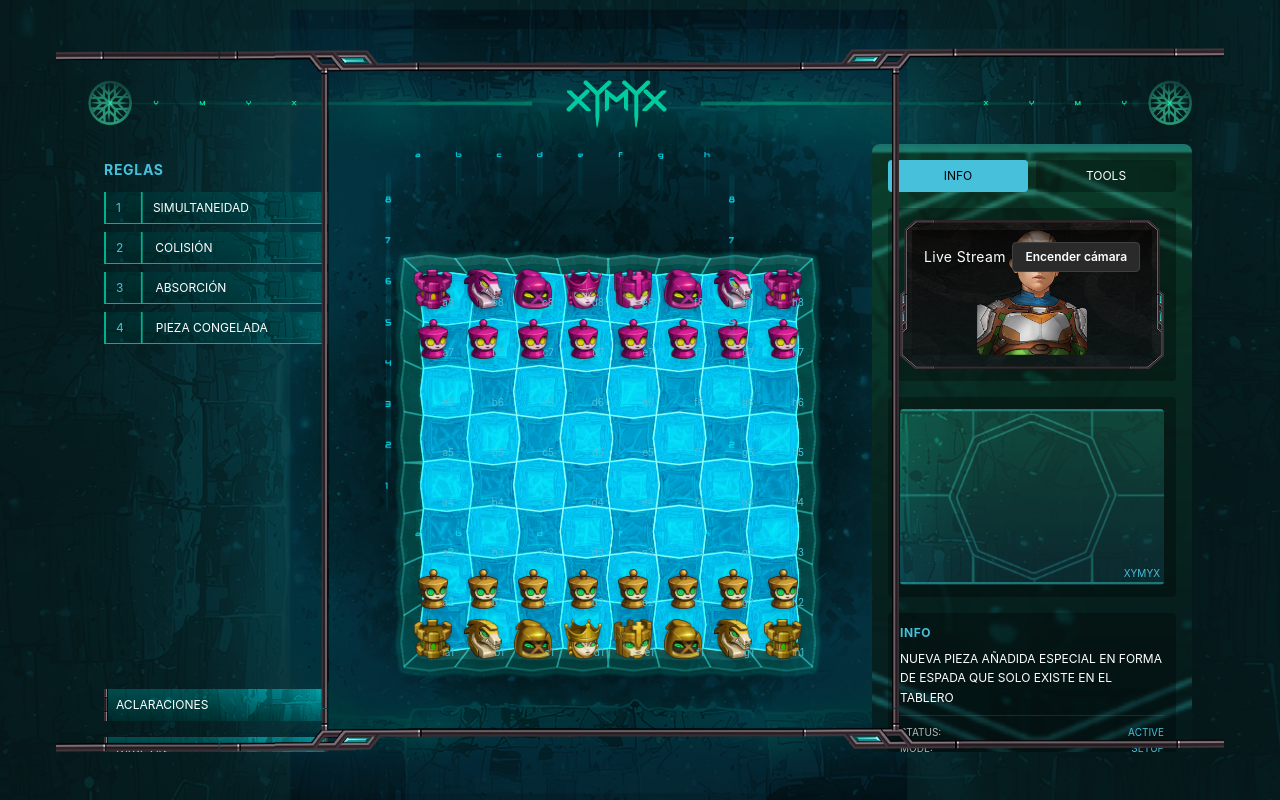
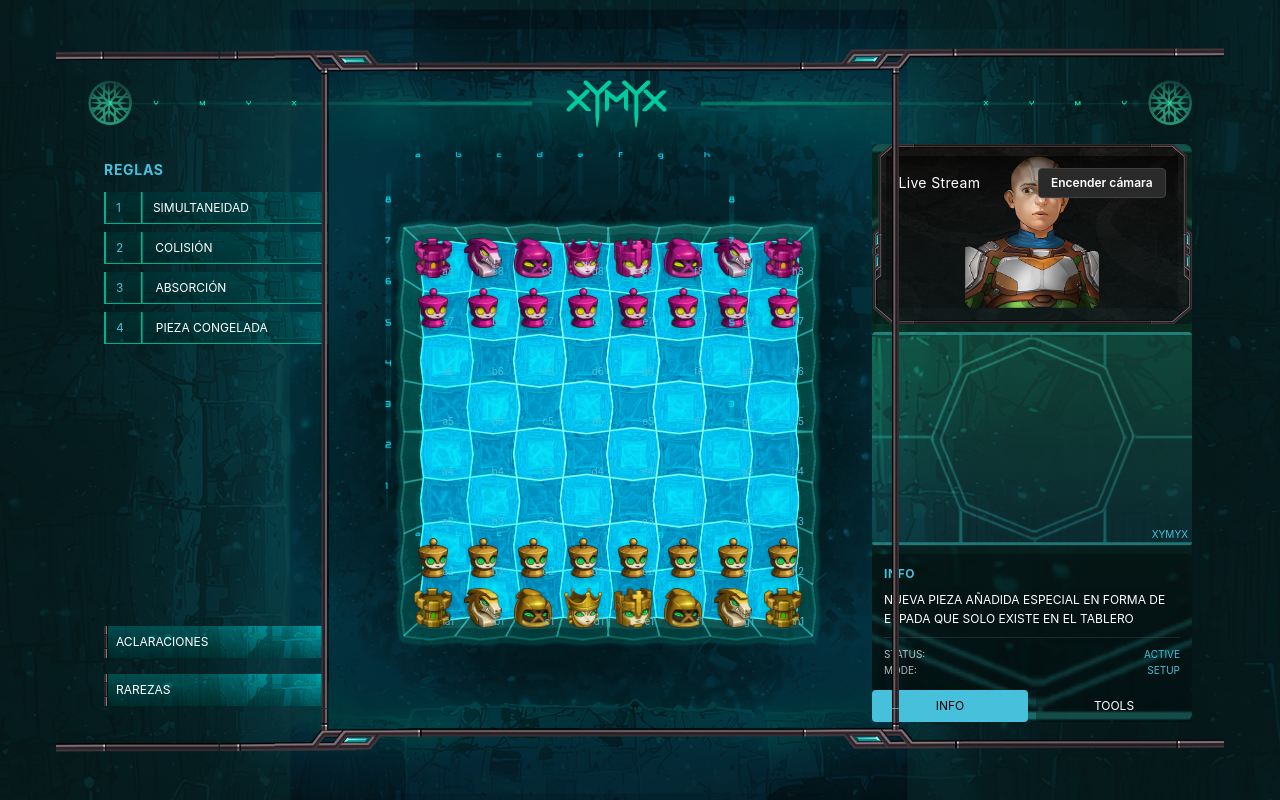
Before and after one commit to wolfcito/xymyx-analysis, a Next.js app: page / in a window 1280 px wide. Built offline with nearby package versions, Linux system fonts and the light colour scheme.

Commit message:
style: update RightPanel layout and spacing for improved UI consistency and add Google Fonts for enhanced typography

```diff
--- a/src/app/globals.css
+++ b/src/app/globals.css
@@ -1,4 +1,5 @@
 @import 'tailwindcss';
+@import url('https://fonts.googleapis.com/css2?family=Rajdhani:wght@300;400;500;600;700&display=swap');
 
 :root {
   --background: #000000;
@@ -261,12 +262,14 @@ body {
   /* Fixed board dimensions for consistent display across devices */
   width: 480px;
   height: 480px;
-  flex-shrink: 0; /* Prevent shrinking in flex containers */
+  flex-shrink: 0;
+  /* Prevent shrinking in flex containers */
 }
 
 /* Board background image sizing - max 30px beyond ideal dimensions */
 .board-background-image {
-  width: 510px !important; /* 480px + 30px */
+  width: 510px !important;
+  /* 480px + 30px */
   height: 510px !important;
   max-width: 510px !important;
   max-height: 510px !important;
@@ -280,7 +283,8 @@ body {
   }
 
   .board-background-image {
-    width: 430px !important; /* 400px + 30px */
+    width: 430px !important;
+    /* 400px + 30px */
     height: 430px !important;
     max-width: 430px !important;
     max-height: 430px !important;
@@ -294,7 +298,8 @@ body {
   }
 
   .board-background-image {
-    width: 390px !important; /* 360px + 30px */
+    width: 390px !important;
+    /* 360px + 30px */
     height: 390px !important;
     max-width: 390px !important;
     max-height: 390px !important;
--- a/src/components/sections/RightPanel.tsx
+++ b/src/components/sections/RightPanel.tsx
@@ -21,41 +21,17 @@ const RightPanel: React.FC = () => {
           fill
           className="object-cover rounded-lg"
         />
-        <div className="relative z-10 flex flex-col h-full p-4">
-          {/* Tab Switcher */}
-          <div className="flex mb-4 space-x-2">
-            <button
-              onClick={() => setActiveTab('info')}
-              className={`flex-1 py-2 px-3 text-xs rounded transition-colors ${
-                activeTab === 'info'
-                  ? 'bg-[var(--neon-green)] text-black'
-                  : 'bg-black/30 text-white hover:text-[var(--neon-green)]'
-              }`}
-            >
-              INFO
-            </button>
-            <button
-              onClick={() => setActiveTab('tools')}
-              className={`flex-1 py-2 px-3 text-xs rounded transition-colors ${
-                activeTab === 'tools'
-                  ? 'bg-[var(--neon-green)] text-black'
-                  : 'bg-black/30 text-white hover:text-[var(--neon-green)]'
-              }`}
-            >
-              TOOLS
-            </button>
-          </div>
-
+        <div className="relative z-10 flex flex-col h-full">
           {/* Content based on active tab */}
           {activeTab === 'info' ? (
-            <div className="flex-1 flex flex-col space-y-4">
+            <div className="flex-1 flex flex-col space-y-2">
               {/* 1. Video Streaming Section */}
-              <div className="bg-black/30 rounded p-3">
+              <div className="bg-black/30 rounded">
                 <StreamPreview />
               </div>
 
               {/* 2. Representative Image Section */}
-              <div className="bg-black/30 rounded p-3 flex-1">
+              <div className="bg-black/30 rounded">
                 <div className="relative w-full aspect-[3/2] rounded overflow-hidden">
                   <Image
                     src="/scene/005_fondo-panel.png"
@@ -109,6 +85,30 @@ const RightPanel: React.FC = () => {
               )}
             </div>
           )}
+
+          {/* Tab Switcher */}
+          <div className="flex space-x-2">
+            <button
+              onClick={() => setActiveTab('info')}
+              className={`flex-1 py-2 px-3 text-xs rounded transition-colors ${
+                activeTab === 'info'
+                  ? 'bg-[var(--neon-green)] text-black'
+                  : 'bg-black/30 text-white hover:text-[var(--neon-green)]'
+              }`}
+            >
+              INFO
+            </button>
+            <button
+              onClick={() => setActiveTab('tools')}
+              className={`flex-1 py-2 px-3 text-xs rounded transition-colors ${
+                activeTab === 'tools'
+                  ? 'bg-[var(--neon-green)] text-black'
+                  : 'bg-black/30 text-white hover:text-[var(--neon-green)]'
+              }`}
+            >
+              TOOLS
+            </button>
+          </div>
         </div>
       </div>
     </div>
```
